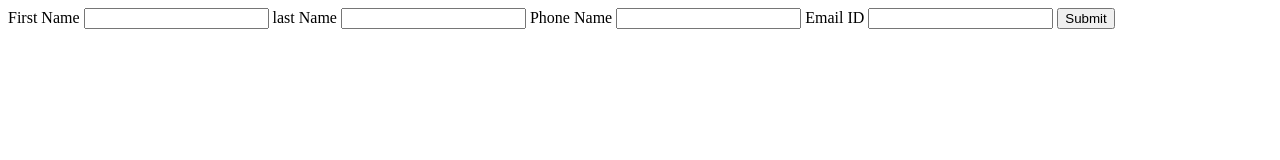
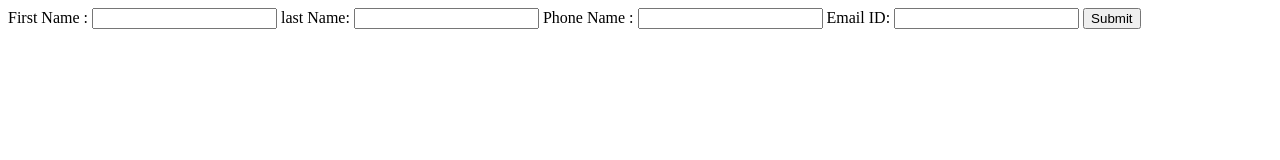
Before and after one commit to acciojob/form-login-2-warishshahbaz, a website: page main.html in a window 1280 px wide. Drawn offline with Linux system fonts and the light colour scheme.

Commit message:
created a submission

```diff
--- a/main.html
+++ b/main.html
@@ -10,14 +10,14 @@
 	<!-- the entire body must be written by student -->
 
 		 <form>
-        <label>First Name</label>
-        <input type="text" name="firstname" id="firstname" />
-        <label>last Name</label>
-        <input type="text" name="lastname" id="lastname" />
-        <label>Phone Name</label>
-        <input type="phone" name="phone" id="phone" />
-        <label>Email ID</label>
-        <input type="email" name="email" id="email" />
+
+       First Name : <input type="text" name="firstname" id="firstname" />
+
+       last Name: <input type="text" name="lastname" id="lastname" />
+
+        Phone Name : <input type="phone" name="phone" id="phone" />
+
+       Email ID: <input type="email" name="email" id="email" />
         <button onclick="handleSubmit()" id="btn">Submit</button>
     </form>
 
```
